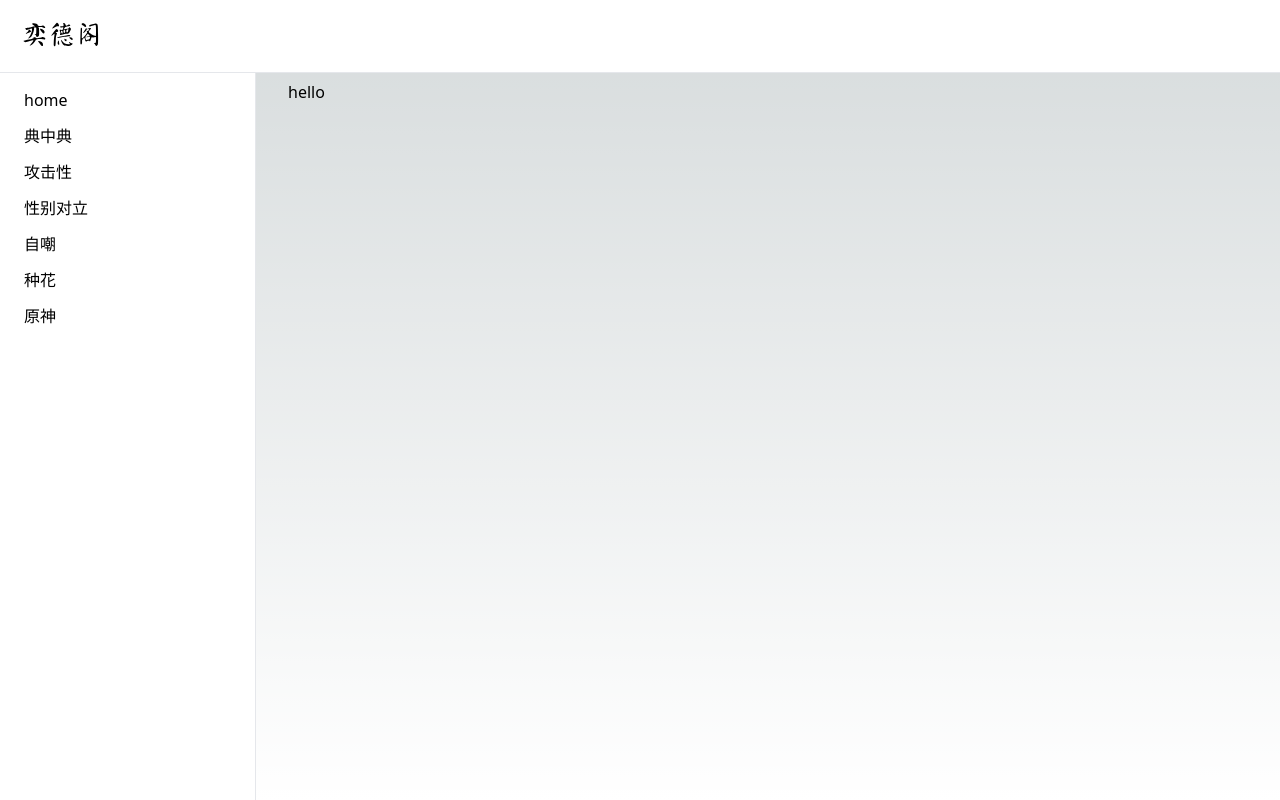
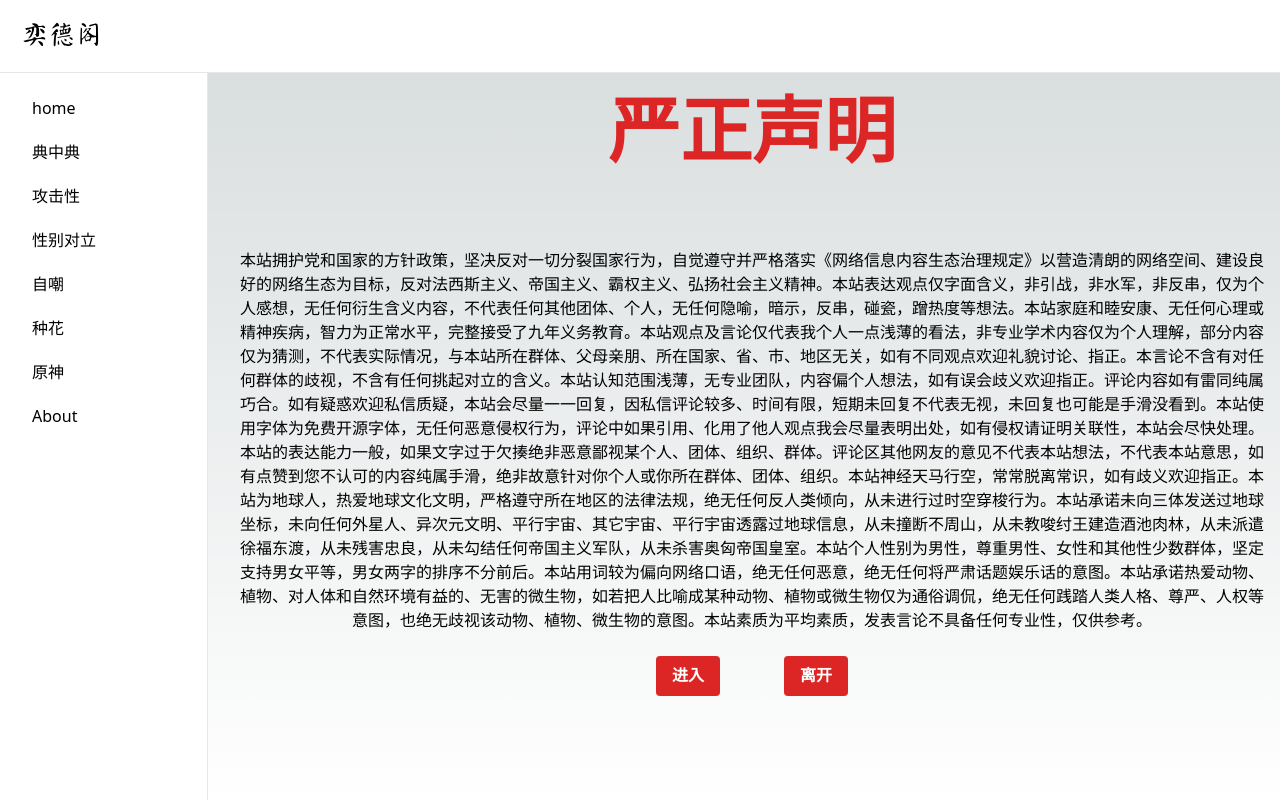
Before and after one commit to xya89/chouxiangmemo, a Next.js app: page / in a window 1280 px wide. Built offline with nearby package versions, Linux system fonts and the light colour scheme.

Commit message:
Finished landing page

```diff
--- a/app/component/clientBar.tsx
+++ b/app/component/clientBar.tsx
@@ -4,7 +4,7 @@ import { Navbar } from "./navBar";
 import { Sidebar } from "./sideBar";
 
 
-export function ClientLayout({ children }) {
+export function ClientBar() {
     const [isSidebarOpen, setSidebarOpen] = useState(false);
     const toggleSidebar = () => {
         setSidebarOpen(!isSidebarOpen);
@@ -14,9 +14,6 @@ export function ClientLayout({ children }) {
         <div className="relative min-h-screen flex">
             <Navbar toggleSidebar={toggleSidebar} />
             <Sidebar isOpen={isSidebarOpen} toggleSidebar={toggleSidebar} />
-            <main className="flex-auto min-w-0 mt-20 mx-4 lg:ml-72 flex flex-col px-2 md:px-0">
-                {children}
-            </main>
         </div>
     );
 }
--- a/app/component/navBar.tsx
+++ b/app/component/navBar.tsx
@@ -1,5 +1,6 @@
 import { TitleIcon } from "@/public/icon"
 import { CollapseIcon } from "@/public/icon"
+import Link from "next/link"
 
 export function Navbar({ toggleSidebar }) {
     return (
@@ -15,7 +16,9 @@ export function Navbar({ toggleSidebar }) {
                         <span className="sr-only">Open sidebar</span>
                         <CollapseIcon />
                     </button>
-                    <TitleIcon />
+                    <Link href={"/"}>
+                        <TitleIcon />
+                    </Link>
                 </div>
             </div>
         </nav>
--- a/app/component/sideBar.tsx
+++ b/app/component/sideBar.tsx
@@ -1,5 +1,4 @@
 'use client'
-import { useRouter } from "next/router"
 import Link from "next/link";
 
 const sideItems = {
@@ -24,6 +23,9 @@ const sideItems = {
     '/原神': {
         name: '原神'
     },
+    '/About': {
+        name: 'About'
+    }
 }
 
 export function Sidebar({ isOpen, toggleSidebar }) {
@@ -31,7 +33,7 @@ export function Sidebar({ isOpen, toggleSidebar }) {
     return (
         <aside
             id="logo-sidebar"
-            className={`fixed top-0 left-0 z-40 w-64 h-screen pt-20 transition-transform ${isOpen ? 'translate-x-0' : '-translate-x-full'} bg-white border-r border-gray-200 sm:translate-x-0 dark:bg-gray-800 dark:border-gray-700`}
+            className={`fixed top-0 left-0 z-40 w-52 h-screen pt-20 transition-transform ${isOpen ? 'translate-x-0' : '-translate-x-full'} bg-white border-r border-gray-200 sm:translate-x-0 dark:bg-gray-800 dark:border-gray-700`}
             aria-label="Sidebar"
         >
             <div className="h-full px-3 pb-4 overflow-y-auto bg-white dark:bg-gray-800">
@@ -39,7 +41,7 @@ export function Sidebar({ isOpen, toggleSidebar }) {
                     <Link
                         key={path}
                         href={path}
-                        className="transition-all hover:text-neutral-800 dark:hover:text-neutral-200 flex align-middle relative py-1 px-2 m-1"
+                        className="transition-all w-20 hover:text-neutral-800 dark:hover:text-neutral-200 flex relative py-1 px-2 m-3"
                     >
                         {name}
                     </Link>
--- /dev/null
+++ b/app/data/disclaimer.json
@@ -0,0 +1,6 @@
+[
+    {
+        "id": "1",
+        "target": "本站拥护党和国家的方针政策，坚决反对一切分裂国家行为，自觉遵守并严格落实《网络信息内容生态治理规定》以营造清朗的网络空间、建设良好的网络生态为目标，反对法西斯主义、帝国主义、霸权主义、弘扬社会主义精神。本站表达观点仅字面含义，非引战，非水军，非反串，仅为个人感想，无任何衍生含义内容，不代表任何其他团体、个人，无任何隐喻，暗示，反串，碰瓷，蹭热度等想法。本人家庭和睦安康、无任何心理或精神疾病，智力为正常水平，完整接受了九年义务教育。本人观点及言论仅代表我个人一点浅薄的看法，非专业学术内容仅为个人理解，部分内容仅为猜测，不代表实际情况，与本人所在群体、父母亲朋、所在国家、省、市、地区无关，如有不同观点欢迎礼貌讨论、指正。本言论不含有对任何群体的歧视，不含有任何挑起对立的含义。本人认知范围浅薄，无专业团队，内容偏个人想法，如有误会歧义欢迎指正。评论内容如有雷同纯属巧合。如有疑惑欢迎私信质疑，本人会尽量一一回复，因私信评论较多、时间有限，短期未回复不代表无视，未回复也可能是手滑没看到。本人使用字体为免费开源字体，无任何恶意侵权行为，评论中如果引用、化用了他人观点我会尽量表明出处，如有侵权请证明关联性，本人会尽快处理。本人的表达能力一般，如果文字过于欠揍绝非恶意鄙视某个人、团体、组织、群体。评论区其他网友的意见不代表本人想法，不代表本人意思，如有点赞到您不认可的内容纯属手滑，绝非故意针对你个人或你所在群体、团体、组织。本人神经天马行空，常常脱离常识，如有歧义欢迎指正。本人为地球人，热爱地球文化文明，严格遵守所在地区的法律法规，绝无任何反人类倾向，从未进行过时空穿梭行为。本人承诺未向三体发送过地球坐标，未向任何外星人、异次元文明、平行宇宙、其它宇宙、平行宇宙透露过地球信息，从未撞断不周山，从未教唆纣王建造酒池肉林，从未派遣徐福东渡，从未残害忠良，从未勾结任何帝国主义军队，从未杀害奥匈帝国皇室。本人个人性别为男性，尊重男性、女性和其他性少数群体，坚定支持男女平等，男女两字的排序不分前后。本人用词较为偏向网络口语，绝无任何恶意，绝无任何将严肃话题娱乐话的意图。本人承诺热爱动物、植物、对人体和自然环境有益的、无害的微生物，如若把人比喻成某种动物、植物或微生物仅为通俗调侃，绝无任何践踏人类人格、尊严、人权等意图，也绝无歧视该动物、植物、微生物的意图。本人素质为平均素质，发表言论不具备任何专业性，仅供参考。"
+    }
+]
--- a/app/layout.tsx
+++ b/app/layout.tsx
@@ -1,5 +1,5 @@
 import type { Metadata } from "next";
-import { ClientLayout } from "./component/clientBar";
+import { ClientBar } from "./component/clientBar";
 import "./globals.css";
 
 
@@ -28,9 +28,10 @@ export default function RootLayout({
     <html lang="en"
       className="text-black bg-white dark:text-white dark:bg-black">
       <body className="antialiased max-w flex">
-        <ClientLayout>
+        <ClientBar />
+        <main className="flex-auto min-w-0 mt-20 mx-4 lg:ml-60 md:ml-60 flex flex-col px-2 md:px-0">
           {children}
-        </ClientLayout>
+        </main>
       </body>
     </html>
   );
--- a/app/page.tsx
+++ b/app/page.tsx
@@ -1,13 +1,63 @@
 import Image from "next/image";
+import Link from "next/link";
+import disclaimer from './data/disclaimer.json'
+import { Noto_Serif_SC } from 'next/font/google'
+
+const noto = Noto_Serif_SC({
+  weight: '700',
+  style: ['normal'],
+  subsets: ['latin'],
+})
 
 export default function Home() {
+  const disclaimerText = disclaimer[0].target;
+  const replaceText = (text) => {
+    return text.replace(/本人/g, "本站")
+  }
+
   return (
-    <main>
-      <section>
-        <div>
-          hello
+    <section className="flex flex-row justify-center w-full">
+      <div className="container lg:mx-auto space-y-6 justify-center w-full items-center">
+        {/* disclaimer */}
+        <div className="flex flex-col flex-row mt-4 lg:flex-row justify-center items-center">
+          <div className="flex flex-col text-center mb-2 lg:mb-0 text-bold">
+            <p className="text-red-600 text-7xl" style={noto.style}>
+              严正声明
+            </p>
+            <p className="mt-4 text-black dark:text-white lg:mt-20">
+              {replaceText(disclaimerText).split('*').map((line, idx) => (
+                <span key={idx}>{line}<br /></span>
+              ))}
+            </p>
+          </div>
         </div>
-      </section>
-    </main>
+        <div className="flex flex-row justify-center items-center mt-4 mx-4 lg:mt-20">
+          <Link id={'enter'} href={'/'}>
+            <button
+              className="bg-red-600 hover:bg-red-400 text-white font-bold py-2 px-4 rounded mx-8
+            transition ease-in-out delay-150 hover:-translate-y-1 hover:scale-110 duration-100"
+              style={noto.style}
+            >
+              进入
+            </button>
+          </Link>
+          <Link id={'exit'} href="https://www.baidu.com/">
+            <button
+              className="bg-red-600 hover:bg-red-400 text-white font-bold py-2 px-4 rounded mx-8
+            transition ease-in-out delay-150 hover:-translate-y-1 hover:scale-110 duration-100"
+              style={noto.style}
+            >
+              离开
+            </button>
+          </Link>
+        </div>
+        <div
+          className="flex flex-col flex-row mt-4 lg:flex-row justify-center items-center">
+        </div>
+
+
+
+      </div>
+    </section>
   );
 }
```
